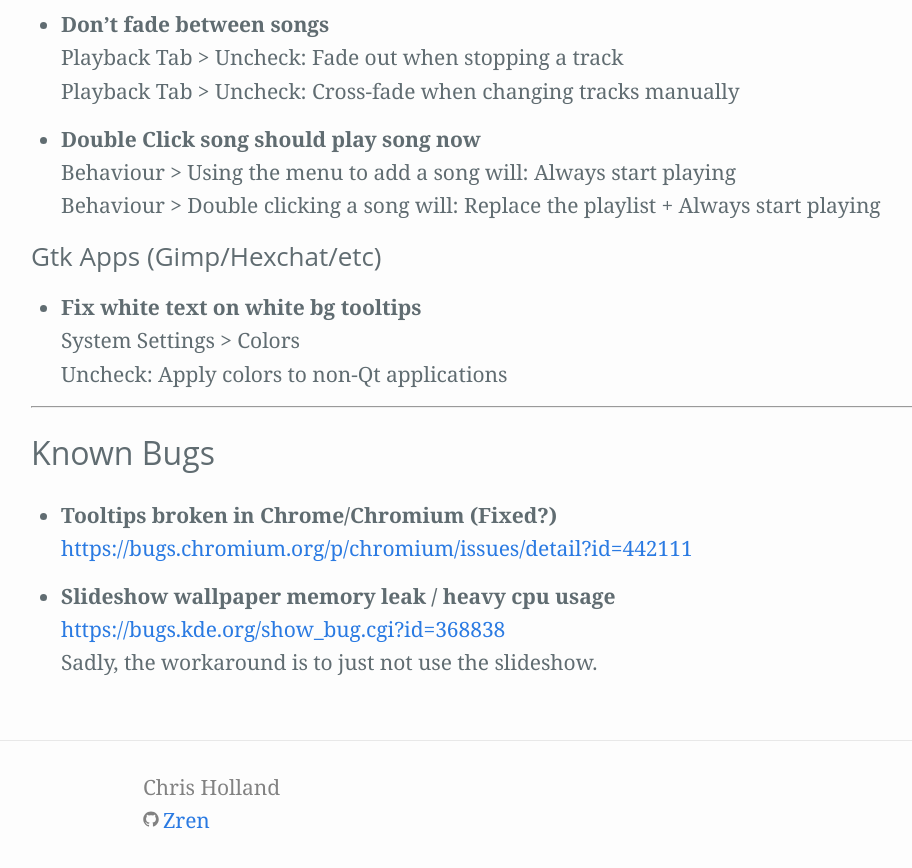
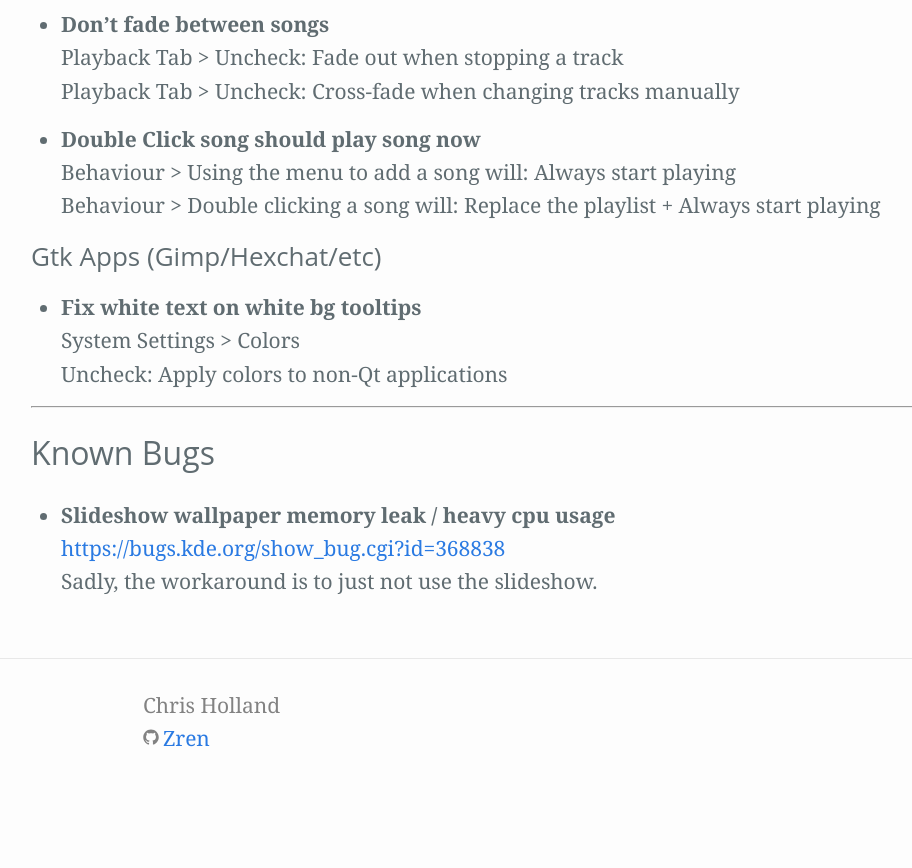
Before and after one commit to Zren/zren.github.io, a Jekyll site: the page built from kde.md, in a window 1280 px wide and 900 px high, scrolled down 11367 px. Shown: the top 868 px of the window, without its empty margins (127-1039 px from the left). Built offline with Jekyll 4.4.1, drawn with Linux system fonts in a browser that asks for light colours; after the commit the page ends 12185 px from its top, so only the background shows below that.

Commit message:
Chrome tooltip glitch appears to be fixed

```diff
--- a/kde.md
+++ b/kde.md
@@ -475,11 +475,6 @@
 # Known Bugs
 
 {% assign i = i | plus: 1 %}
-* {:#bug-{{ i }}} Tooltips broken in Chrome/Chromium (Fixed?)
-  <https://bugs.chromium.org/p/chromium/issues/detail?id=442111>
-
-
-{% assign i = i | plus: 1 %}
 * {:#bug-{{ i }}} Slideshow wallpaper memory leak / heavy cpu usage
   <https://bugs.kde.org/show_bug.cgi?id=368838>
   Sadly, the workaround is to just not use the slideshow.
```
